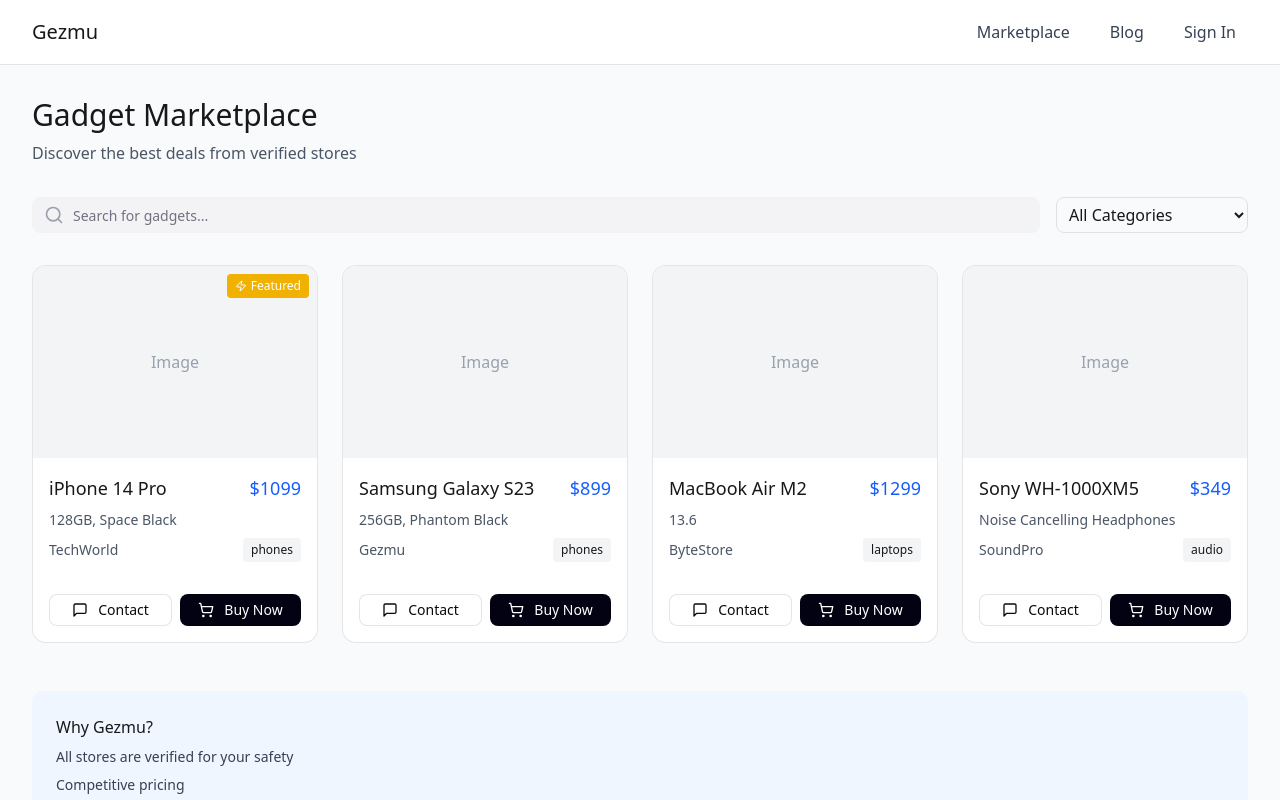
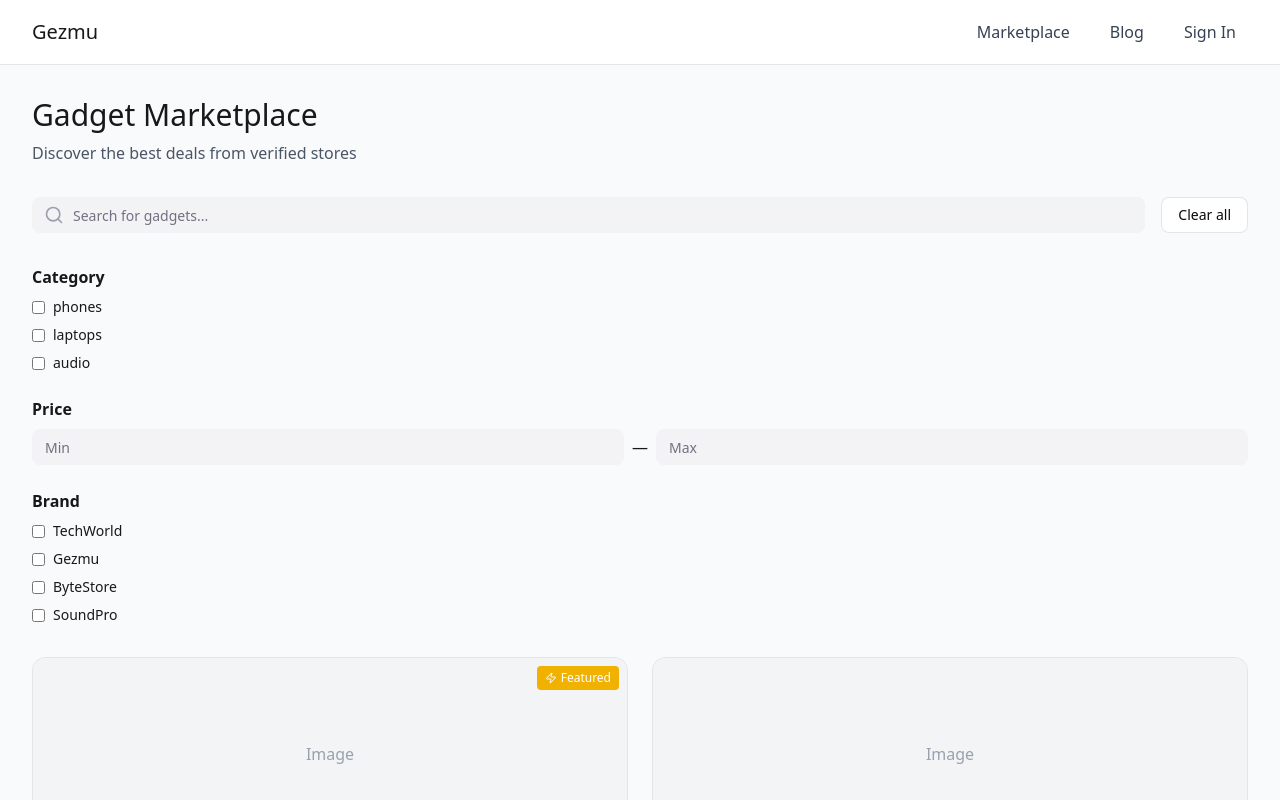
Before and after one commit to milontoch/gezmu, a React (Vite) app: page / in a window 1280 px wide. Both pictures are taken after a click on the button "Marketplace". Shown: the top 800 px of the page. Built offline with nearby package versions, Linux system fonts and the light colour scheme.

Commit message:
feat: enhance marketplace filters and integrate initial data for navigation

```diff
--- a/src/App.jsx
+++ b/src/App.jsx
@@ -30,7 +30,7 @@
         {currentView === 'landing' && <LandingPage onNavigate={handleNavigate} />}
         {currentView === 'signin' && <AuthPages initialView="signin" onNavigate={handleNavigate} />}
         {currentView === 'signup' && <AuthPages initialView="signup" onNavigate={handleNavigate} />}
-        {currentView === 'marketplace' && <Marketplace onNavigate={handleNavigate} />}
+  {currentView === 'marketplace' && <Marketplace onNavigate={handleNavigate} initialData={viewData} />}
         {currentView === 'store-dashboard' && <StoreDashboard onNavigate={handleNavigate} />}
         {currentView === 'store-products' && <StoreProducts onNavigate={handleNavigate} />}
         {currentView === 'messages' && <Messages initialData={viewData} onNavigate={handleNavigate} />}
--- a/src/components/landing-page.jsx
+++ b/src/components/landing-page.jsx
@@ -1,18 +1,19 @@
 import { Shield, Users, Zap, Store, Tag } from "lucide-react";
 import { Button } from "./ui/button";
 
+// Amazon-style simplified categories (names only)
 const CATEGORIES = [
-  { name: "Phones", icon: "📱" },
-  { name: "Tablets", icon: "💊" },
-  { name: "Accessories", icon: "🎧" },
-  { name: "Smartwatches", icon: "⌚" },
-  { name: "Laptops", icon: "💻" },
-  { name: "Cameras", icon: "📷" },
-  { name: "Audio", icon: "🔊" },
-  { name: "Gaming", icon: "🎮" },
-  { name: "Drones", icon: "🛸" },
-  { name: "Smart Home", icon: "🏠" },
-  { name: "Other Gadgets", icon: "🔌" },
+  "Phones",
+  "Tablets",
+  "Accessories",
+  "Smartwatches",
+  "Laptops",
+  "Cameras",
+  "Audio",
+  "Gaming",
+  "Drones",
+  "Smart Home",
+  "Other Gadgets",
 ];
 
 const DEMO_PRODUCTS = [
@@ -104,15 +105,18 @@
         </div>
       </section>
 
-      {/* Categories */}
-      <div className="max-w-5xl mx-auto mb-12">
-        <h2 className="text-2xl font-semibold mb-4">Categories</h2>
-        <div className="grid grid-cols-2 sm:grid-cols-4 md:grid-cols-6 gap-4">
-          {CATEGORIES.map(cat => (
-            <div key={cat.name} className="card flex flex-col items-center justify-center cursor-pointer hover:shadow">
-              <span className="text-3xl mb-2">{cat.icon}</span>
-              <span className="font-medium">{cat.name}</span>
-            </div>
+      {/* Popular filters (Amazon-like hotlinks) */}
+      <div className="max-w-7xl mx-auto px-4 sm:px-6 lg:px-8 mb-12">
+        <h2 className="text-2xl font-semibold mb-3">Popular filters</h2>
+        <div className="flex flex-wrap items-center gap-x-4 gap-y-2 text-blue-700">
+          {CATEGORIES.map((name, idx) => (
+            <button
+              key={name}
+              className="hover:underline text-sm"
+              onClick={() => onNavigate("marketplace", { category: name })}
+            >
+              {name}
+            </button>
           ))}
         </div>
       </div>
--- a/src/components/marketplace.jsx
+++ b/src/components/marketplace.jsx
@@ -1,4 +1,4 @@
-import React, { useMemo, useState } from "react";
+import React, { useEffect, useMemo, useState } from "react";
 import { Button } from "./ui/button";
 import { Input } from "./ui/input";
 import { Search, ShoppingCart, MessageSquare, Zap } from "lucide-react";
@@ -10,20 +10,43 @@
   { id: "4", name: "Sony WH-1000XM5", description: "Noise Cancelling Headphones", price: 349, category: "audio", storeName: "SoundPro", storeId: "s4", imageUrl: "" },
 ];
 
-export function Marketplace({ onNavigate }) {
+export function Marketplace({ onNavigate, initialData }) {
   const [searchQuery, setSearchQuery] = useState("");
-  const [selectedCategory, setSelectedCategory] = useState("all");
+  // Amazon-like multi-select filters
+  const [filters, setFilters] = useState({
+    categories: new Set(),
+    price: { min: "", max: "" },
+    brands: new Set(),
+  });
 
-  const categories = useMemo(() => ["all", ...Array.from(new Set(SAMPLE_PRODUCTS.map(p => p.category)))], []);
+  const categories = useMemo(() => Array.from(new Set(SAMPLE_PRODUCTS.map(p => p.category))), []);
+  const brands = useMemo(() => Array.from(new Set(SAMPLE_PRODUCTS.map(p => p.storeName))), []);
+
+  // Apply initial filter if navigated from landing
+  useEffect(() => {
+    const cat = initialData?.category?.toLowerCase?.();
+    if (!cat) return;
+    // naive normalize
+    const normalized = cat.replace(/\s+/g, "-");
+    if (categories.includes(normalized) || categories.includes(cat)) {
+      setFilters((prev) => ({ ...prev, categories: new Set([normalized]) }));
+    }
+  }, [initialData, categories]);
 
   const filteredProducts = useMemo(() => {
+    const q = searchQuery.toLowerCase();
     return SAMPLE_PRODUCTS.filter((p) => {
-      const q = searchQuery.toLowerCase();
       const matchesSearch = p.name.toLowerCase().includes(q) || p.description.toLowerCase().includes(q);
-      const matchesCategory = selectedCategory === "all" || p.category === selectedCategory;
-      return matchesSearch && matchesCategory;
+      const catOk = filters.categories.size === 0 || filters.categories.has(p.category);
+      const brandOk = filters.brands.size === 0 || filters.brands.has(p.storeName);
+      const priceOk = (() => {
+        const min = filters.price.min ? Number(filters.price.min) : -Infinity;
+        const max = filters.price.max ? Number(filters.price.max) : Infinity;
+        return p.price >= min && p.price <= max;
+      })();
+      return matchesSearch && catOk && brandOk && priceOk;
     });
-  }, [searchQuery, selectedCategory]);
+  }, [searchQuery, filters]);
 
   return (
     <div className="max-w-7xl mx-auto px-4 sm:px-6 lg:px-8 py-8">
@@ -32,16 +55,117 @@
         <p className="text-gray-600">Discover the best deals from verified stores</p>
       </div>
 
+      {/* Top bar */}
       <div className="mb-8 flex flex-col sm:flex-row gap-4">
         <div className="flex-1 relative">
           <Search className="absolute left-3 top-1/2 -translate-y-1/2 h-5 w-5 text-gray-400" />
           <Input className="pl-10" placeholder="Search for gadgets..." value={searchQuery} onChange={(e) => setSearchQuery(e.target.value)} />
         </div>
-        <select className="w-full sm:w-48 h-9 border rounded-md px-2" value={selectedCategory} onChange={(e) => setSelectedCategory(e.target.value)}>
-          {categories.map((c) => (
-            <option key={c} value={c}>{c === "all" ? "All Categories" : c}</option>
-          ))}
-        </select>
+        <div className="flex items-center gap-2">
+          <Button variant="outline" onClick={() => setFilters({ categories: new Set(), price: { min: "", max: "" }, brands: new Set() })}>Clear all</Button>
+        </div>
+      </div>
+
+      <div className="grid grid-cols-1 lg:grid-cols-12 gap-8">
+        {/* Left filter rail (Amazon-like) */}
+        <aside className="lg:col-span-3 space-y-6">
+          <div>
+            <h3 className="mb-2 font-semibold">Category</h3>
+            <div className="space-y-2">
+              {categories.map((c) => (
+                <label key={c} className="flex items-center gap-2 text-sm">
+                  <input
+                    type="checkbox"
+                    checked={filters.categories.has(c)}
+                    onChange={(e) => {
+                      setFilters((prev) => {
+                        const next = new Set(prev.categories);
+                        e.target.checked ? next.add(c) : next.delete(c);
+                        return { ...prev, categories: next };
+                      });
+                    }}
+                  />
+                  <span className="capitalize">{c}</span>
+                </label>
+              ))}
+            </div>
+          </div>
+
+          <div>
+            <h3 className="mb-2 font-semibold">Price</h3>
+            <div className="flex items-center gap-2">
+              <Input placeholder="Min" value={filters.price.min} onChange={(e) => setFilters((p) => ({ ...p, price: { ...p.price, min: e.target.value } }))} />
+              <span>—</span>
+              <Input placeholder="Max" value={filters.price.max} onChange={(e) => setFilters((p) => ({ ...p, price: { ...p.price, max: e.target.value } }))} />
+            </div>
+          </div>
+
+          <div>
+            <h3 className="mb-2 font-semibold">Brand</h3>
+            <div className="space-y-2">
+              {brands.map((b) => (
+                <label key={b} className="flex items-center gap-2 text-sm">
+                  <input
+                    type="checkbox"
+                    checked={filters.brands.has(b)}
+                    onChange={(e) => {
+                      setFilters((prev) => {
+                        const next = new Set(prev.brands);
+                        e.target.checked ? next.add(b) : next.delete(b);
+                        return { ...prev, brands: next };
+                      });
+                    }}
+                  />
+                  <span>{b}</span>
+                </label>
+              ))}
+            </div>
+          </div>
+        </aside>
+
+        {/* Products grid */}
+        <div className="lg:col-span-9">
+          {filteredProducts.length === 0 ? (
+            <div className="text-center py-16">
+              <p className="text-gray-600 mb-4">No products match the current filters</p>
+              <Button variant="link" onClick={() => setFilters({ categories: new Set(), price: { min: "", max: "" }, brands: new Set() })}>Clear all filters</Button>
+            </div>
+          ) : (
+            <div className="grid sm:grid-cols-2 lg:grid-cols-2 xl:grid-cols-3 gap-6">
+              {filteredProducts.map((product) => (
+                <div key={product.id} className="overflow-hidden rounded-xl border bg-white hover:shadow-lg transition-shadow">
+                  <div className="relative">
+                    <div className="w-full h-48 bg-gray-100 flex items-center justify-center text-gray-400">Image</div>
+                    {product.hasAd && product.adPaid && (
+                      <div className="absolute top-2 right-2 bg-yellow-500 text-white text-xs px-2 py-1 rounded inline-flex items-center gap-1">
+                        <Zap className="h-3 w-3" /> Featured
+                      </div>
+                    )}
+                  </div>
+                  <div className="p-4 space-y-2">
+                    <div className="flex items-start justify-between gap-2">
+                      <div className="text-lg line-clamp-1">{product.name}</div>
+                      <div className="text-lg text-blue-600">${product.price}</div>
+                    </div>
+                    <div className="text-sm text-gray-600 line-clamp-2">{product.description}</div>
+                    <div className="flex items-center justify-between text-sm">
+                      <div className="text-gray-600">{product.storeName}</div>
+                      <div className="px-2 py-1 text-xs rounded bg-gray-100">{product.category}</div>
+                    </div>
+                  </div>
+                  <div className="p-4 pt-0 flex gap-2">
+                    <Button variant="outline" size="sm" className="flex-1" onClick={() => onNavigate("messages", { recipientId: product.storeId, recipientName: product.storeName, productId: product.id })}>
+                      <MessageSquare className="h-4 w-4 mr-1" /> Contact
+                    </Button>
+                    <Button size="sm" className="flex-1" onClick={() => onNavigate("checkout", { product })}>
+                      <ShoppingCart className="h-4 w-4 mr-1" /> Buy Now
+                    </Button>
+                  </div>
+                </div>
+              ))}
+            </div>
+          )}
+        </div>
       </div>
 
       {filteredProducts.length === 0 ? (
```
